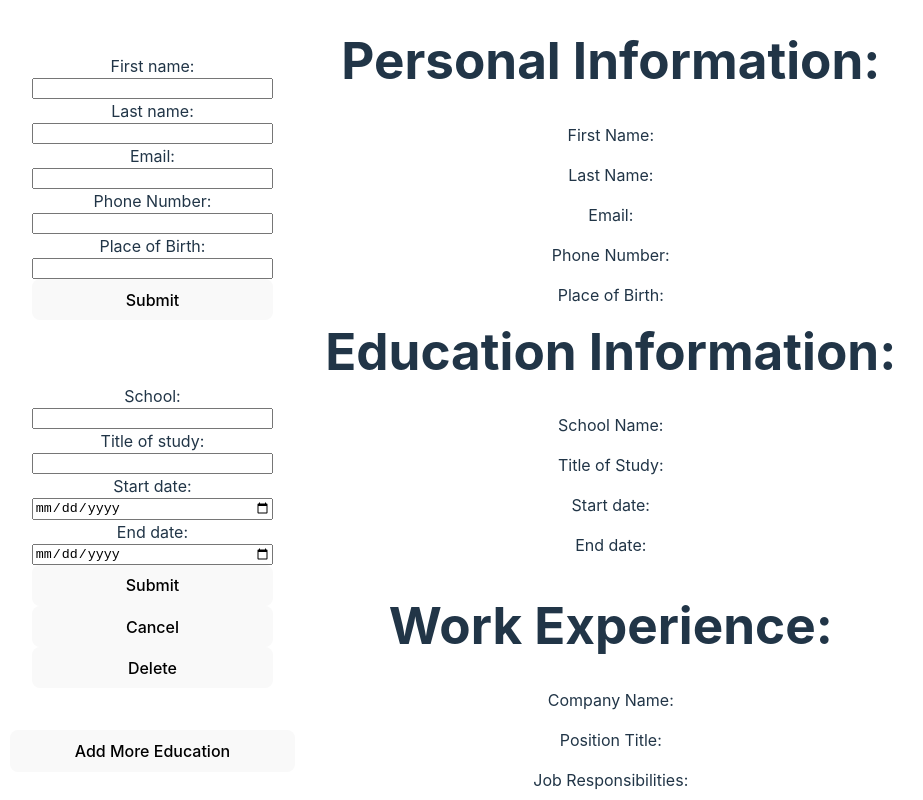
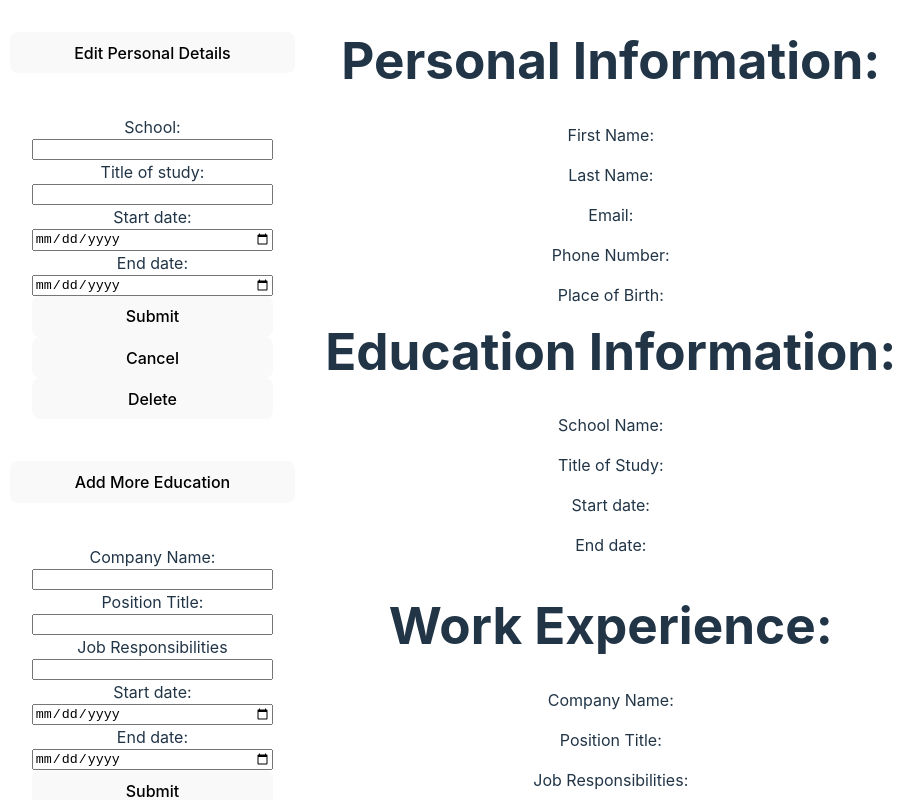
Before and after one commit to Jfoti64/CV-Application, a React (Vite) app: page / in a window 1280 px wide. Shown: the top 800 px of the page, without its empty margins (187-1110 px from the left). Built offline with nearby package versions, Linux system fonts and the light colour scheme.

Commit message:
Toggle personalDetailsForm on cancel and submit

```diff
--- a/src/App.jsx
+++ b/src/App.jsx
@@ -15,10 +15,18 @@ function App() {
     email: '',
     phoneNumber: '',
     placeOfBirth: '',
+    isVisible: false,
   });
 
-  const handlePersonalDetailsFormSubmit = (data) => {
-    setPersonalDetailsFormData(data);
+  const handlePersonalDetailsFormSubmit = (data, callback) => {
+    setPersonalDetailsFormData(data, callback);
+  };
+
+  const togglePersonalDetailsFormVisibility = () => {
+    setPersonalDetailsFormData((prevState) => ({
+      ...prevState,
+      isVisible: !prevState.isVisible,
+    }));
   };
 
   // Education details
@@ -106,7 +114,16 @@ function App() {
   return (
     <>
       <div className="left">
-        <PersonalDetailsForm onFormSubmit={handlePersonalDetailsFormSubmit} />
+        {personalDetailsFormData.isVisible ? (
+          <PersonalDetailsForm
+            onFormSubmit={(formData) => handlePersonalDetailsFormSubmit(formData)}
+            toggleForm={() => togglePersonalDetailsFormVisibility()}
+          />
+        ) : (
+          <button onClick={() => togglePersonalDetailsFormVisibility()}>
+            {'Edit Personal Details '}
+          </button>
+        )}
         {educationForms.map((form) =>
           form.isVisible ? (
             <React.Fragment key={form.id}>
@@ -125,7 +142,6 @@ function App() {
           )
         )}
         <button onClick={handleAddEducationForm}>Add More Education</button>
-
         {workExperienceForms.map((form) =>
           form.isVisible ? (
             <WorkExperienceForm
--- a/src/components/personalDetailsForm.jsx
+++ b/src/components/personalDetailsForm.jsx
@@ -1,7 +1,7 @@
 import { useState } from 'react';
 import Input from './input';
 
-function PersonalDetailsForm({ onFormSubmit }) {
+function PersonalDetailsForm({ onFormSubmit, toggleForm }) {
   const [localFormData, setLocalFormData] = useState({
     firstName: '',
     lastName: '',
@@ -20,7 +20,7 @@ function PersonalDetailsForm({ onFormSubmit }) {
 
   const handleSubmit = (e) => {
     e.preventDefault();
-    onFormSubmit(localFormData);
+    onFormSubmit(localFormData, toggleForm);
   };
 
   return (
@@ -51,6 +51,9 @@ function PersonalDetailsForm({ onFormSubmit }) {
         onChange={handleChange}
       />
       <button type="submit">Submit</button>
+      <button type="button" onClick={toggleForm}>
+        Cancel
+      </button>
     </form>
   );
 }
```
